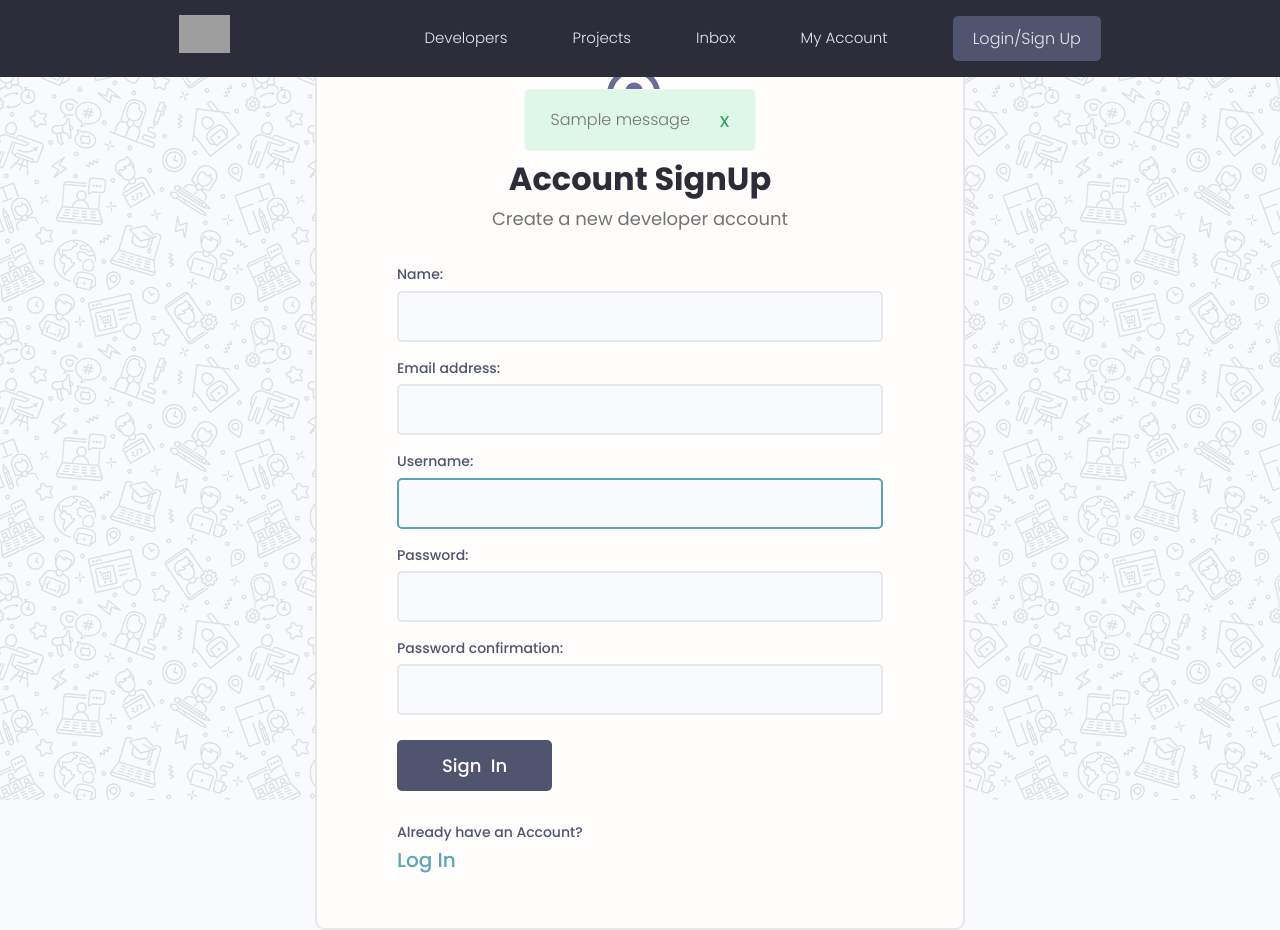
After one commit to thiagocmelods/DevSearch, a Django app: page /register in a window 1280 px wide. The commit adds this page. Run offline with Django 4.2, Linux system fonts and the light colour scheme; tables that the repository leaves empty hold one stand-in row (values such as "Sample post"); one stand-in notice (Sample message) is shown; some libraries are stand-ins or nearby versions; grey boxes are pictures that could not be loaded.

Commit message:
Login e Registro

```diff
--- a/projects/views.py
+++ b/projects/views.py
@@ -1,6 +1,7 @@
 from django.shortcuts import render, get_object_or_404, redirect
 from .models import Project
 from .forms import ProjectForm
+from django.contrib.auth.decorators import login_required
 
 
 def projects(request):
@@ -13,6 +14,7 @@ def project(request, pk):
     context = {'project': project}
     return render(request, 'projects/single-project.html', context)
 
+@login_required(login_url='login')
 def createProject(request):
     form = ProjectForm()
     if request.method == 'POST':
@@ -23,6 +25,7 @@ def createProject(request):
     context = {'form': form}
     return render(request, 'projects/project-form.html', context)
 
+@login_required(login_url='login')
 def updateProject(request, pk):
     project = get_object_or_404(Project, id=pk)
     form = ProjectForm(instance=project)
@@ -34,6 +37,7 @@ def updateProject(request, pk):
     context = {'form': form}
     return render(request, 'projects/project-form.html', context)
 
+@login_required(login_url='login')
 def deleteProject(request, pk):
     project = get_object_or_404(Project, id=pk)
     if request.method == 'POST':
--- a/static/styles/app.css
+++ b/static/styles/app.css
@@ -845,3 +845,12 @@ img {
   margin-bottom: 1rem;
   margin-top: 2rem;
 }
+
+
+.alert {
+  position: fixed;
+  left: 50%;
+  top: 120px;
+  transform: translate(-50%, -50%);
+  z-index: 99999;
+  }
--- a/static/uikit/app.js
+++ b/static/uikit/app.js
@@ -2,3 +2,12 @@
 document.addEventListener('DOMContentLoaded', function () {
   hljs.highlightAll();
 });
+
+let alertWrapper = document.querySelector('.alert')
+let alertClose = document.querySelector('.alert__close')
+
+if (alertWrapper) {
+  alertClose.addEventListener('click', () =>
+    alertWrapper.style.display = 'none'
+  )
+}
--- a/templates/main.html
+++ b/templates/main.html
@@ -21,7 +21,18 @@
 <body>
     {% include 'navbar.html' %}
 
+    {% if messages %}
+      {% for message in messages %}
+        <div class="alert alert--{{message.tags}}" style="display: flex; justify-content: center;">
+          <p>{{ message }}</p>
+          <button class="alert__close">x</button>
+        </div>
+      {% endfor %}
+    {% endif %}
+
     {% block content %}
     {% endblock content %}
 </body>
+
+<script src="{% static 'uikit/app.js' %}"></script>
 </html>
--- a/templates/navbar.html
+++ b/templates/navbar.html
@@ -16,8 +16,13 @@
           <li class="header__menuItem"><a href="{% url 'projects' %}">Projects</a></li>
           <li class="header__menuItem"><a href="#">Inbox</a></li>
           <li class="header__menuItem"><a href="#">My Account</a></li>
-          <li class="header__menuItem"><a href="{% url 'create-project' %}">Add Project</a></li>
-          <li class="header__menuItem"><a href="#" class="btn btn--sub">Login/Sign Up</a></li>
+
+          {% if request.user.is_authenticated %}
+            <li class="header__menuItem"><a href="{% url 'create-project' %}">Add Project</a></li>
+            <li class="header__menuItem"><a href="{% url 'logout' %}" class="btn btn--sub">Logout</a></li>
+          {% else %}
+            <li class="header__menuItem"><a href="{% url 'login' %}" class="btn btn--sub">Login/Sign Up</a></li>
+          {% endif %}
         </ul>
       </nav>
     </div>
--- /dev/null
+++ b/users/forms.py
@@ -0,0 +1,18 @@
+from django.forms import ModelForm
+from django.contrib.auth.forms import UserCreationForm
+from django.contrib.auth.models import User
+
+
+class CustomUserCreationForm(UserCreationForm):
+    class Meta:
+        model = User
+        fields = ['first_name', 'email', 'username', 'password1', 'password2']
+        labels = {
+            'first_name': 'Name',
+        }
+
+    def __init__(self, *args, **kwargs):
+        super(CustomUserCreationForm, self).__init__(*args, **kwargs)
+
+        for name, field in self.fields.items():
+            field.widget.attrs.update({'class': 'input'})
--- a/users/models.py
+++ b/users/models.py
@@ -6,6 +6,7 @@ class Profile(models.Model):
     user = models.OneToOneField(User, on_delete=models.CASCADE, null=True, blank=True)
     name = models.CharField(max_length=200, blank=True, null=True)
     email = models.EmailField(max_length=200, blank=True, null=True)
+    username = models.CharField(max_length=200, blank=True, null=True)
     location = models.CharField(max_length=200, blank=True, null=True)
     short_intro = models.CharField(max_length=200, blank=True, null=True)
     bio = models.TextField(blank=True, null=True)
--- a/users/signals.py
+++ b/users/signals.py
@@ -1,4 +1,4 @@
-from django.db.models.signals import post_save
+from django.db.models.signals import post_save, post_delete
 from .models import Profile
 from django.contrib.auth.models import User
 
@@ -8,9 +8,11 @@ def createProfile(sender, instance, created, **kwargs):
         user = instance
         profile = Profile.objects.create(
             user=user,
+            username = user.username,
             email = user.email,
             name=user.first_name,
         )
+
 
 def deleteUser(sender, instance, **kwargs):
     user = instance.user
@@ -18,4 +20,4 @@ def deleteUser(sender, instance, **kwargs):
 
 
 post_save.connect(createProfile, sender=User)
-post_save.connect(deleteUser, sender=Profile)
+post_delete.connect(deleteUser, sender=Profile)
--- /dev/null
+++ b/users/templates/users/login_register.html
@@ -0,0 +1,107 @@
+ {% extends 'main.html' %}
+ {% load static %}
+
+ {% block content %}
+
+ {% if page == 'register' %}
+
+ <div class="auth">
+    <div class="card">
+      <div class="auth__header text-center">
+        <a href="/">
+          <img src="{% static 'images/icon.svg' %}" alt="icon" />
+        </a>
+        <h3>Account SignUp</h3>
+        <p>Create a new developer account</p>
+      </div>
+
+      <form action="{% url 'register' %}" class="form auth__form" method="post">
+        {% csrf_token %}
+
+        {% for field in form %}
+            <div class="form__field">
+            <label for="formInput#text">{{field.label}}: </label>
+            {{ field }}
+
+            <!-- {% if field.help_text %}
+                <small>{{ field.help_text }}</small>
+            {% endif %} -->
+
+            {% for error in field.errors %}
+                <p style="color: red;">{{ error }}</p>
+            {% endfor %}
+            </div>
+        {% endfor %}
+
+        <div class="auth__actions">
+          <input class="btn btn--sub btn--lg" type="submit" value="Sign  In" />
+        </div>
+      </form>
+      <div class="auth__alternative">
+        <p>Already have an Account?</p>
+        <a href="{% url 'login' %}">Log In</a>
+      </div>
+    </div>
+  </div>
+
+ {% else %}
+
+ <div class="auth">
+    <div class="card">
+      <div class="auth__header text-center">
+        <a href="/">
+          <img src="{% static 'images/icon.svg' %}" alt="icon" />
+        </a>
+        <h3>Account Login</h3>
+        <p>Hello Developer, Welcome Back!</p>
+      </div>
+
+      <form action="{% url 'login' %}" class="form auth__form" method="post">
+        {% csrf_token %}
+        <!-- Input:Username -->
+        <div class="form__field">
+          <label for="formInput#text">Username: </label>
+          <input
+            class="input input--text"
+            id="formInput#text"
+            type="text"
+            name="username"
+            placeholder="Enter your username..."
+          />
+        </div>
+
+        <!-- Input:Password -->
+        <div class="form__field">
+          <label for="formInput#password">Password: </label>
+          <input
+            class="input input--password"
+            id="formInput#passowrd"
+            type="password"
+            name="password"
+            placeholder="••••••••"
+          />
+        </div>
+        <div class="auth__actions">
+          <input class="btn btn--sub btn--lg" type="submit" value="Log In" />
+          <a href="forgetpassword.html">Forget Password?</a>
+        </div>
+      </form>
+      <div class="auth__alternative">
+        <p>Don’t have an Account?</p>
+        <a href="{% url 'register' %}">Sign Up</a>
+      </div>
+    </div>
+  </div>
+
+ <form action="{% url 'login' %}" method="POST">
+    {% csrf_token %}
+    <input type="text" name="username" placeholder="Username"/>
+    <input type="password" name="password" placeholder="Enter password"/>
+    <input type="submit" value="Login">
+
+    <p>Don't have an account? <a href="{% url 'register' %}">Sign Up</a></p>
+
+ </form>
+ {% endif %}
+
+ {% endblock content %}
--- a/users/urls.py
+++ b/users/urls.py
@@ -2,6 +2,9 @@ from django.urls import path
 from . import views
 
 urlpatterns = [
+    path('login', views.loginUser, name='login'),
+    path('logout', views.logoutUser, name='logout'),
+    path('register', views.registerUser, name='register'),
     path('', views.profiles, name='profiles'),
     path('profile/<str:pk>', views.userProfile, name='user-profile'),
 ]
--- a/users/views.py
+++ b/users/views.py
@@ -1,5 +1,66 @@
-from django.shortcuts import render, get_object_or_404
+from django.shortcuts import render, get_object_or_404, redirect
+from django.contrib.auth import login, authenticate, logout
 from .models import Profile
+from django.contrib.auth.models import User
+from django.contrib.auth.decorators import login_required
+from django.contrib import messages
+from django.contrib.auth.forms import UserCreationForm
+from .forms import CustomUserCreationForm
+
+
+def loginUser(request):
+    page = 'login'
+
+    if request.user.is_authenticated:
+        return redirect('profiles')
+
+    if request.method == 'POST':
+        username = request.POST['username']
+        password = request.POST['password']
+
+        try:
+            user = User.objects.get(username=username)
+        except:
+            messages.error(request, 'Username does not exist.')
+
+        user = authenticate(request, username=username, password=password)
+
+        if user is not None:
+            login(request, user)
+            return redirect('profiles')
+        else:
+            messages.error(request, 'Username or password is incorrect')
+
+    context = {'page':page}
+    return render(request, 'users/login_register.html', context)
+
+
+def logoutUser(request):
+    logout(request)
+    messages.warning(request, 'User was logged out.')
+    return redirect('login')
+
+
+def registerUser(request):
+    page = 'register'
+    form = CustomUserCreationForm()
+
+    if request.method == 'POST':
+        form = CustomUserCreationForm(request.POST)
+        if form.is_valid():
+            user = form.save(commit=False)
+            user.username = user.username.lower()
+            user.save()
+
+            messages.success(request, 'User account was created.')
+            login(request, user)
+            return redirect('profiles')
+        else:
+            messages.error(request, 'An error has occurred during registration.')
+
+    context = {'page':page, 'form':form}
+    return render(request, 'users/login_register.html', context)
+
 
 def profiles(request):
     profiles = Profile.objects.all()
```
Also changed, not shown: login.html (added, +48 -0 lines), signup.html (added, +89 -0 lines), static/images/icon.svg (added), static/images/pattern.jpg (added), users/migrations/0003_profile_username.py (added).
